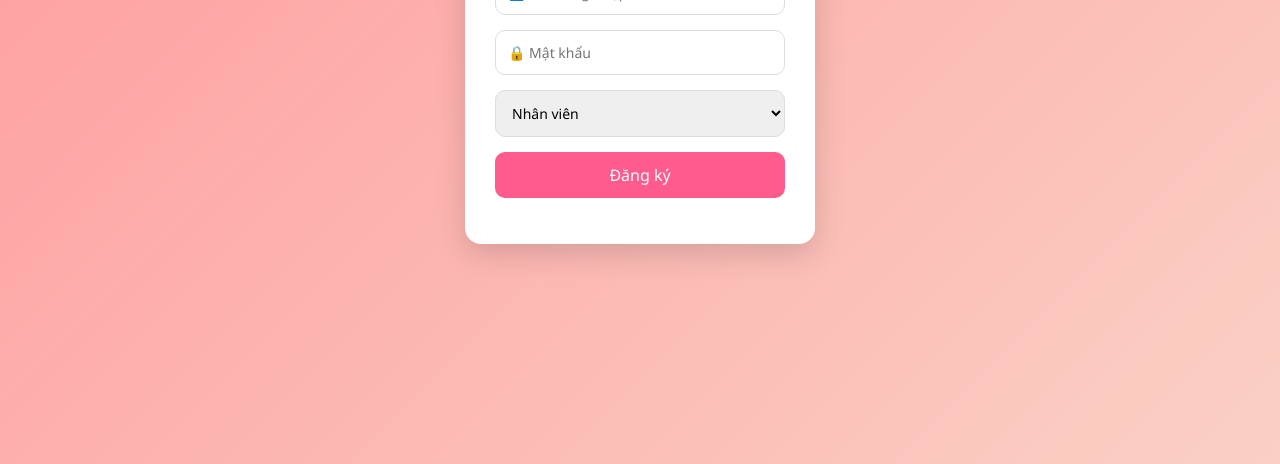
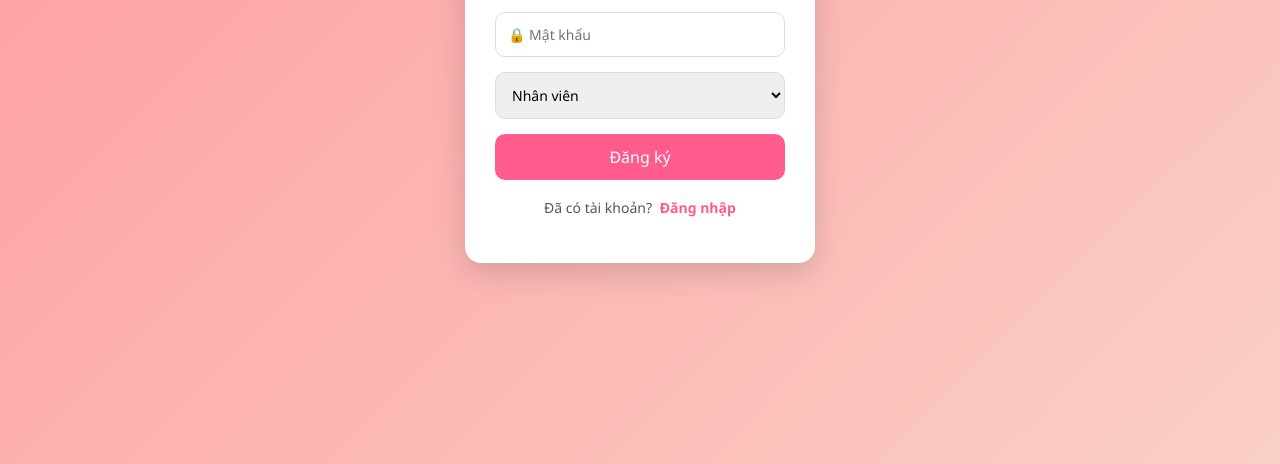
Before and after one commit to truongklinh08-wq/QLTS3, a plain HTML site: page frontend/register.html in a window 1280 px wide. Shown: the part 352-816 px from the top of the page. Drawn offline with Linux system fonts and the light colour scheme.

Commit message:
Cap nhat giao dien register va chuc nang dang xuat

```diff
--- a/frontend/register.css
+++ b/frontend/register.css
@@ -61,3 +61,20 @@ body {
   margin-top: 15px;
   font-weight: bold;
 }
+.login-link {
+  margin-top: 18px;
+  text-align: center;
+  font-size: 14px;
+  color: #555;
+}
+
+.login-link a {
+  color: #ff5c8a;
+  font-weight: 600;
+  text-decoration: none;
+  margin-left: 4px;
+}
+
+.login-link a:hover {
+  text-decoration: underline;
+}
--- a/frontend/register.html
+++ b/frontend/register.html
@@ -18,6 +18,10 @@
     </select>
 
 <button type="button" onclick="register()">Đăng ký</button>
+<div class="login-link">
+  Đã có tài khoản?
+  <a href="login.html">Đăng nhập</a>
+</div>
 
 
     <p id="result"></p>
```
Also changed, not shown: templates/main.html (+8 -2 lines).
